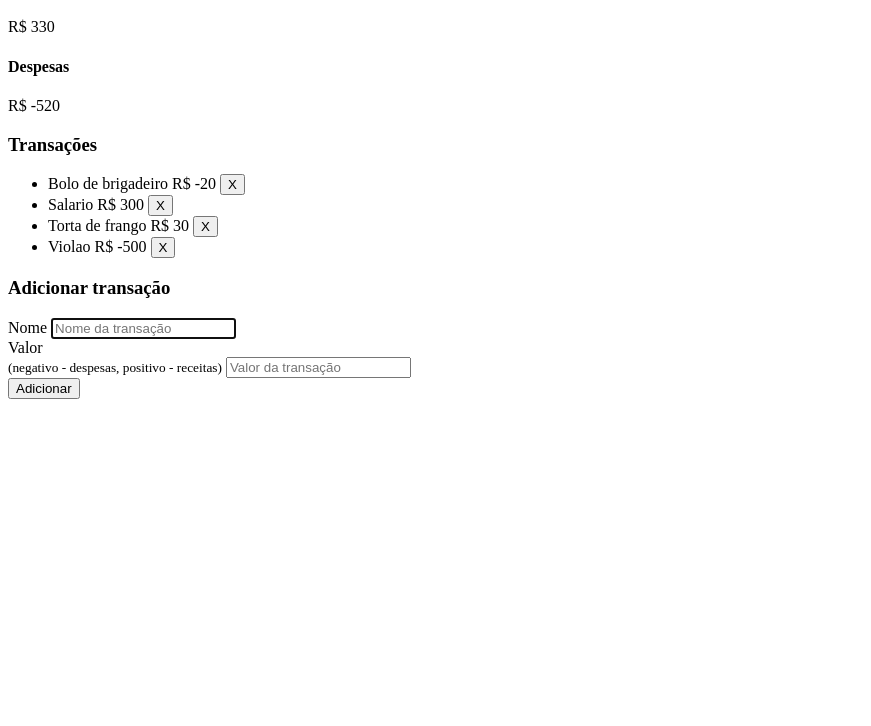
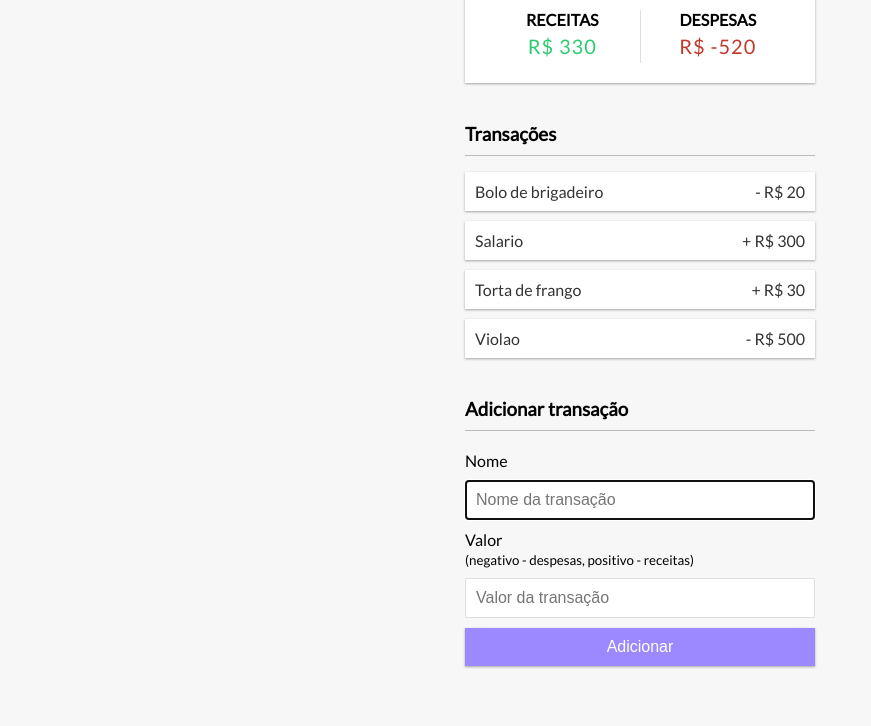
Before and after one commit to giovannasantana/app-controle-de-despesas, a plain HTML site: page index.html in a window 1280 px wide. Shown: the part 187-913 px from the top of the page, without its empty margins (0-871 px from the left). Before the commit the page ends 800 px from the top, so only its background shows below. Drawn offline with Linux system fonts and the light colour scheme.

Commit message:
Adicionando style e ajustando ele no JS

```diff
--- a/index.html
+++ b/index.html
@@ -3,7 +3,7 @@
   <head>
     <meta charset="UTF-8" />
     <meta name="viewport" content="width=device-width, initial-scale=1.0" />
-    <!---<link rel="stylesheet" href="./style.css" /> -->
+    <link rel="stylesheet" href="./style.css" />
     <title>Controle de despesas</title>
   </head>
   <body>
--- a/script.js
+++ b/script.js
@@ -49,11 +49,15 @@ form.addEventListener('submit', handleFormSubmit);
                         // é o parametro da funcao
 const addTransactionIntoDOM = transaction =>{
     const li = document.createElement('li')
+    // condicao na linha if ternário
+    const operator = transaction.amount < 0 ? '-' : '+';
+    const amountWithoutOperator = Math.abs(transaction.amount);
+    const CssClass = transaction.amount < 0 ? 'minus' : 'plus';
 
     li.innerHTML = `
         ${transaction.name}
-        <span> R$ ${transaction.amount} </span>
-        <button onClick="removeTransaction(${transaction.id})">X</button>`
+        <span> ${operator} R$ ${amountWithoutOperator} </span>
+        <button class="delete-btn" onClick="removeTransaction(${transaction.id})">X</button>`
     //atribuindo um nó para o li
     transactionUl.append(li);
 }
--- /dev/null
+++ b/style.css
@@ -0,0 +1,152 @@
+@import url('https://fonts.googleapis.com/css?family=Lato&display=swap');
+
+:root {
+  --box-shadow: 0 1px 3px rgba(0, 0, 0, 0.12), 0 1px 2px rgba(0, 0, 0, 0.24);
+}
+
+* {
+  box-sizing: border-box;
+}
+
+body {
+  background-color: #f7f7f7;
+  display: flex;
+  flex-direction: column;
+  align-items: center;
+  justify-content: center;
+  min-height: 100vh;
+  margin: 0;
+  font-family: 'Lato', sans-serif;
+}
+
+.container {
+  margin: 30px auto;
+  width: 350px;
+}
+
+h1 {
+  letter-spacing: 1px;
+  margin: 0;
+  color: #2e75cc;
+}
+
+h3 {
+  border-bottom: 1px solid #bbb;
+  padding-bottom: 10px;
+  margin: 40px 0 10px;
+}
+
+h4 {
+  margin: 0;
+  text-transform: uppercase;
+}
+
+.inc-exp-container {
+  background-color: #fff;
+  box-shadow: var(--box-shadow);
+  padding: 20px;
+  display: flex;
+  justify-content: space-between;
+  margin: 20px 0;
+}
+
+.inc-exp-container > div {
+  flex: 1;
+  text-align: center;
+}
+
+.inc-exp-container > div:first-of-type {
+  border-right: 1px solid #dedede;
+}
+
+.money {
+  font-size: 20px;
+  letter-spacing: 1px;
+  margin: 5px 0;
+}
+
+.money.plus {
+  color: #2ecc71;
+}
+
+.money.minus {
+  color: #c0392b;
+}
+
+label {
+  display: inline-block;
+  margin: 10px 0;
+}
+
+input[type='text'],
+input[type='number'] {
+  border: 1px solid #dedede;
+  border-radius: 2px;
+  display: block;
+  font-size: 16px;
+  padding: 10px;
+  width: 100%;
+}
+
+.btn {
+  cursor: pointer;
+  background-color: #9c88ff;
+  box-shadow: var(--box-shadow);
+  color: #fff;
+  border: 0;
+  display: block;
+  font-size: 16px;
+  margin: 10px 0 30px;
+  padding: 10px;
+  width: 100%;
+}
+
+.btn:focus,
+.delete-btn:focus {
+  outline: 0;
+}
+
+.transactions {
+  list-style-type: none;
+  padding: 0;
+  margin-bottom: 40px;
+}
+
+.transactions li {
+  background-color: #fff;
+  box-shadow: var(--box-shadow);
+  color: #333;
+  display: flex;
+  justify-content: space-between;
+  position: relative;
+  padding: 10px;
+  margin: 10px 0;
+}
+
+.transactions li.plus {
+  border-right: 5px solid #2ecc71;
+}
+
+.transactions li.minus {
+  border-right: 5px solid #c0392b;
+}
+
+.delete-btn {
+  cursor: pointer;
+  background-color: #e74c3c;
+  border: 0;
+  color: #fff;
+  font-size: 20px;
+  line-height: 20px;
+  padding: 2px 5px;
+  position: absolute;
+  top: 50%;
+  left: 0;
+  transform: translate(-100%, -50%);
+  opacity: 0;
+  transition: opacity 0.3s ease;
+}
+
+.transactions li:hover .delete-btn {
+  opacity: 1;
+}
```
